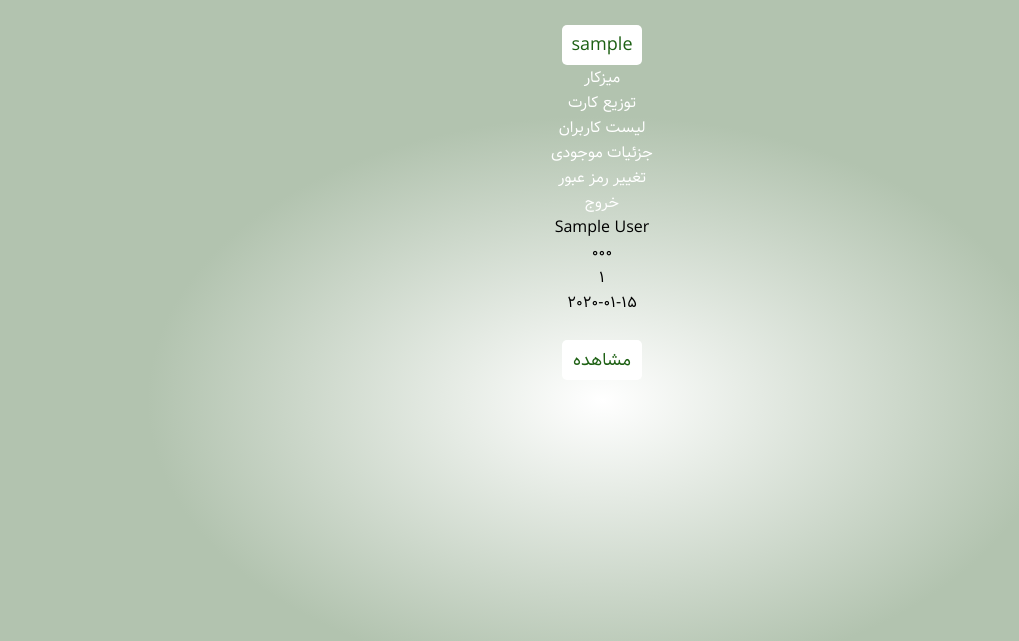
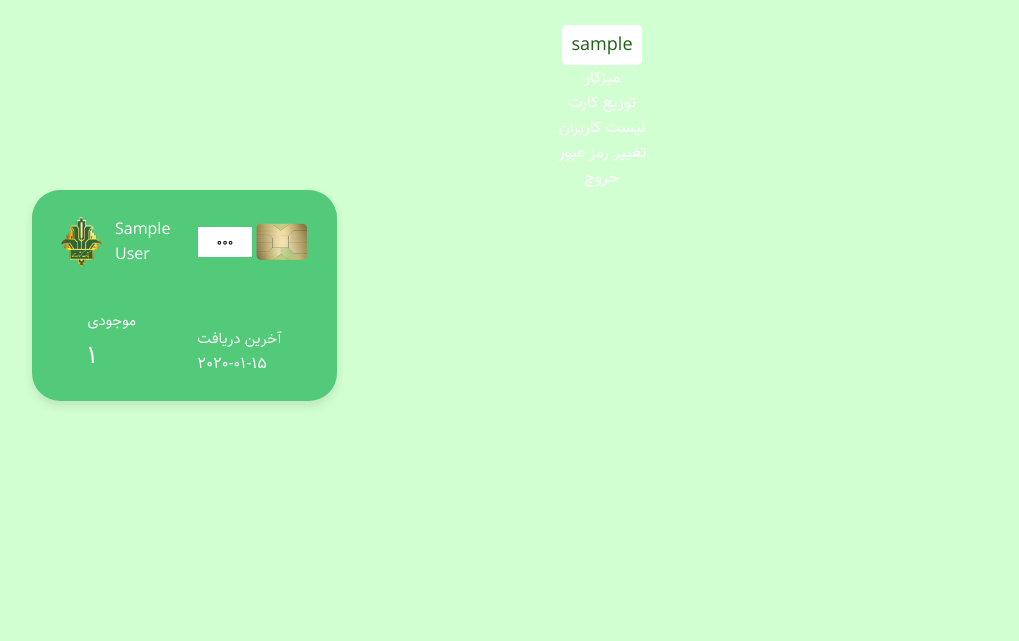
Before and after one commit to rezaaebraahimi/Bank-Keshavarzi-Iran-English, a Flask app: page /admin/dashboard in a window 1280 px wide. Shown: the top 641 px of the page, without its empty margins (38-1057 px from the left). Run offline with Flask 3, Linux system fonts and the light colour scheme; the visitor is signed in with stand-in values (Sample User, id 1); tables that the repository leaves empty hold one stand-in row (values such as "Sample post").

Commit message:
liltle update

```diff
--- a/main.py
+++ b/main.py
@@ -1,5 +1,5 @@
 import os
-from flask import Flask, flash, render_template, request,redirect, session
+from flask import Flask, flash, render_template, request,redirect, session, url_for
 from flask_sqlalchemy import SQLAlchemy
 from flask_session import Session
 from dotenv import load_dotenv
@@ -39,7 +39,7 @@ class User(db.Model):
     CenterCode=db.Column(db.String(45), nullable=False)
     username=db.Column(db.String(45), nullable=False)
     password=db.Column(db.String(45), nullable=False)
-    sum_supply = db.Column(db.Integer, nullable=False)
+    sum_supply = db.Column(db.Integer,default=0, nullable=False)
     date_added=db.Column(db.Date, default=JalaliDate.today())
     status=db.Column(db.Integer,default=0, nullable=False)
     owner = db.relationship('Card', secondary='property')
@@ -67,11 +67,9 @@ class Card(db.Model):
         return f'Admin("{self.typeOfCards}","{self.id}","{self.asset}")'
 
 
-
 @app.route('/')
 def index():
     return render_template('index.html',title="")
-
 
 
 @app.route('/admin/',methods=["POST","GET"])
@@ -97,41 +95,41 @@ def adminIndex():
         return render_template('admin/index.html',title="ورود مدیریت")
 
 
-
 @app.route('/admin/dashboard', methods=["POST","GET"])
 def adminDashboard():
 
     if not session.get('admin_id'):
         return redirect('/admin/')
-    else:
-        users=User.query.all()
-        for user in users:
-            c_user = user.CenterCode
-            all_pro = Property.query.all()
-            for pro in all_pro:
-                if pro.user_code == c_user:
-                    infos = Property.query.filter_by(user_code=c_user)
-
-                    return render_template('admin/dashboard.html',title="میزکار مدیریت",users=users,infos=infos)
 
 
+    else:
+        if request.method == 'POST':
+            usercode = request.form.get('usercode')
+            return redirect(url_for('adminGetDetails', usercode=usercode))
+        else:
+            users=User.query.all()
+            for user in users:
+                c_user = user.CenterCode
+                all_pro = Property.query.all()
+                for pro in all_pro:
+                    if pro.user_code == c_user:
+                        infos = Property.query.filter_by(user_code=c_user)
+            return render_template('admin/dashboard.html',title="میزکار مدیریت",users=users,infos=infos)
 
 
 @app.route('/admin/get-all-details/', methods=["POST","GET"])
 def adminGetDetails():
     if not session.get('admin_id'):
         return redirect('/admin/')
-
-    else:
-        users=User.query.all()
-        for user in users:
-            c_user = user.CenterCode
+    usercode = request.args.get('usercode')
+    users=User.query.all()
+    for user in users:
+        if user.CenterCode == usercode:
             all_pro = Property.query.all()
             for pro in all_pro:
-                if pro.user_code == c_user:
-                    infos = Property.query.filter_by(user_code=c_user)
-        return render_template('admin/admin-get-details.html',title=" جزئیات موجودی",users=users,infos=infos)
-
+                if pro.user_code == usercode:
+                    infos = Property.query.filter_by(user_code=usercode)
+                    return render_template('admin/admin-get-details.html',title=" جزئیات موجودی",users=users,infos=infos,usercode=usercode)
 
 
 @app.route('/admin/addCardToUser', methods=["POST","GET"])
@@ -166,7 +164,6 @@ def addCardToUser():
         return render_template('admin/add-card-to-user.html', title='توزیع کارت',users=users,types=types)
 
 
-
 @app.route('/admin/get-all-user', methods=["POST","GET"])
 def adminGetAllUser():
     if not session.get('admin_id'):
@@ -179,7 +176,6 @@ def adminGetAllUser():
         users=User.query.all()
 
         return render_template('admin/all-user.html',title=' لیست کابران',users=users)
-
 
 
 @app.route('/admin/approve-user/<int:id>')
@@ -231,7 +227,6 @@ def adminLogout():
         return redirect('/')
 
 
-
 @app.route('/user/',methods=["POST","GET"])
 def userIndex():
     if  session.get('user_id'):
@@ -256,7 +251,6 @@ def userIndex():
             return redirect('/user/')
     else:
         return render_template('user/index.html',title="ورود اعضا")
-
 
 
 @app.route('/user/signup',methods=['POST','GET'])
@@ -294,7 +288,6 @@ def userSignup():
         return render_template('user/signup.html',title="ثبتنام اعضا")
 
 
-
 @app.route('/user/dashboard')
 def userDashboard():
     if not session.get('user_id'):
@@ -314,6 +307,7 @@ def userLogout():
         session['user_id'] = None
         session['username'] = None
         return redirect('/user/')
+
 
 @app.route('/user/change-password',methods=["POST","GET"])
 def userChangePassword():
--- a/static/style.css
+++ b/static/style.css
@@ -7,7 +7,7 @@
     margin: 0 auto;
 }
 body{
-    background: radial-gradient(50% 50%, #ffffff -0%, #B2C3AF 71%);
+    background: rgb(210, 255, 210)5%;
     height: 100%;
     background-attachment: fixed;
 }
@@ -18,6 +18,8 @@ body{
 .logo{
     margin-top: 20px;
 }
+
+
 .card{
     align-items: center;
     display: flex;
@@ -153,6 +155,65 @@ h2{
     text-align: center;
     padding-top: 20px;
 }
+
+
+.dash {
+min-width: 55vh;
+min-height: 25vh;
+display: flex;
+justify-content:space-between;
+float: inline-start;
+}
+
+.credit-container {
+position: relative;
+background-color:#53ca79;
+background-size: cover;
+padding: 25px;
+border-radius: 28px;
+max-width: 350px;
+width: 85%;
+box-shadow: 0 5px 10px rgba(0, 0, 0, 0.1);
+}
+
+header,
+.credit-logo {
+display: flex;
+align-items: center;
+justify-content: space-between;
+}
+.credit-logo img {
+width: 48px;
+margin-right: 10px;
+}
+h5 {
+font-size: 16px;
+font-weight: 400;
+color: #fff;
+}
+header .chip {
+width: 60px;
+}
+h6 {
+color: #fff;
+font-size: 15px;
+font-weight: 400;
+}
+h5.number {
+margin-top: 4px;
+font-size: 25px;
+letter-spacing: 1px;
+}
+h5.name {
+margin-top: 20px;
+}
+.credit-container .credit-details {
+margin-top: 40px;
+display: flex;
+justify-content: space-between;
+align-items: flex-end;
+}
+
 @media only screen and (max-width: 600px){
     .card{
         display: block;
--- a/templates/admin/dashboard.html
+++ b/templates/admin/dashboard.html
@@ -3,19 +3,33 @@
 {% block content %}
 <div class="container">
     {% include 'admin/navbar.html' %}
-    <div class="my-2">
-            <div>
-                {% for user in users %}
-                    <p>{{user.CenterName}}</p>
-                    <p>{{user.CenterCode}}</p>
-                    <p>{{user.sum_supply}}</p>
-                    <p>{{user.date_added}}</p>
-                {% endfor %}
-                <a href="/admin/get-all-details/">
-                    <button class="btn btn-success">مشاهده</button>
-                </a>
+</div>
+{% for user in users %}
+<form class="dash" action="/admin/dashboard" method="post">
+    <label for="usercode">
+        <body>
+            <div class="credit-container">
+                <header>
+                    <span class="credit-logo">
+                        <img src="/static/icon/Logo.png" alt="" />
+                        <h5>{{user.CenterName}}</h5><br><br>
+                        <input class="chip" type="submit" value="{{user.CenterCode}}" id="usercode" name="usercode">
+                    </span>
+                    <img src="/static/icon/chip.png" alt="" class="chip" />
+                </header>
+                <div class="credit-details">
+                    <div class="name-number">
+                        <h6>موجودی</h6>
+                        <h5 class="number">{{user.sum_supply}}</h5>
+                    </div>
+                    <div class="valid-date">
+                        <h6>آخرین دریافت</h6>
+                        <h5>{{user.date_added}}</h5>
+                    </div>
+                </div>
             </div>
-
-    </div>
-</div>
+        </body>
+    </label>
+</form>
+{% endfor %}
 {% endblock content %}
--- a/templates/admin/layout.html
+++ b/templates/admin/layout.html
@@ -1,5 +1,5 @@
 <!DOCTYPE html>
-<html lang="fa">
+<html lang="en">
 
 <head>
     <meta charset="UTF-8">
--- a/templates/admin/navbar.html
+++ b/templates/admin/navbar.html
@@ -14,9 +14,6 @@
         <a href="/admin/get-all-user" class="btn btn-info w-full">لیست کاربران</a>
     </div>
     <div class="col-xl-3 col-lg-3 col-md-3 my-2 col-sm-12">
-        <a href="/admin/get-all-details" class="btn btn-info w-full">جزئیات موجودی</a>
-    </div>
-    <div class="col-xl-3 col-lg-3 col-md-3 my-2 col-sm-12">
         <a href="/admin/change-admin-password" class="btn btn-info w-full">تغییر رمز عبور</a>
     </div>
     <div class="col-xl-3 col-lg-3 col-md-3 my-2 col-sm-12">
```
Also changed, not shown: templates/admin/admin-get-details.html (+17 -26 lines), templates/admin/credit-card.html (added, +33 -0 lines), static/icon/chip.png (added), 4 other files.
